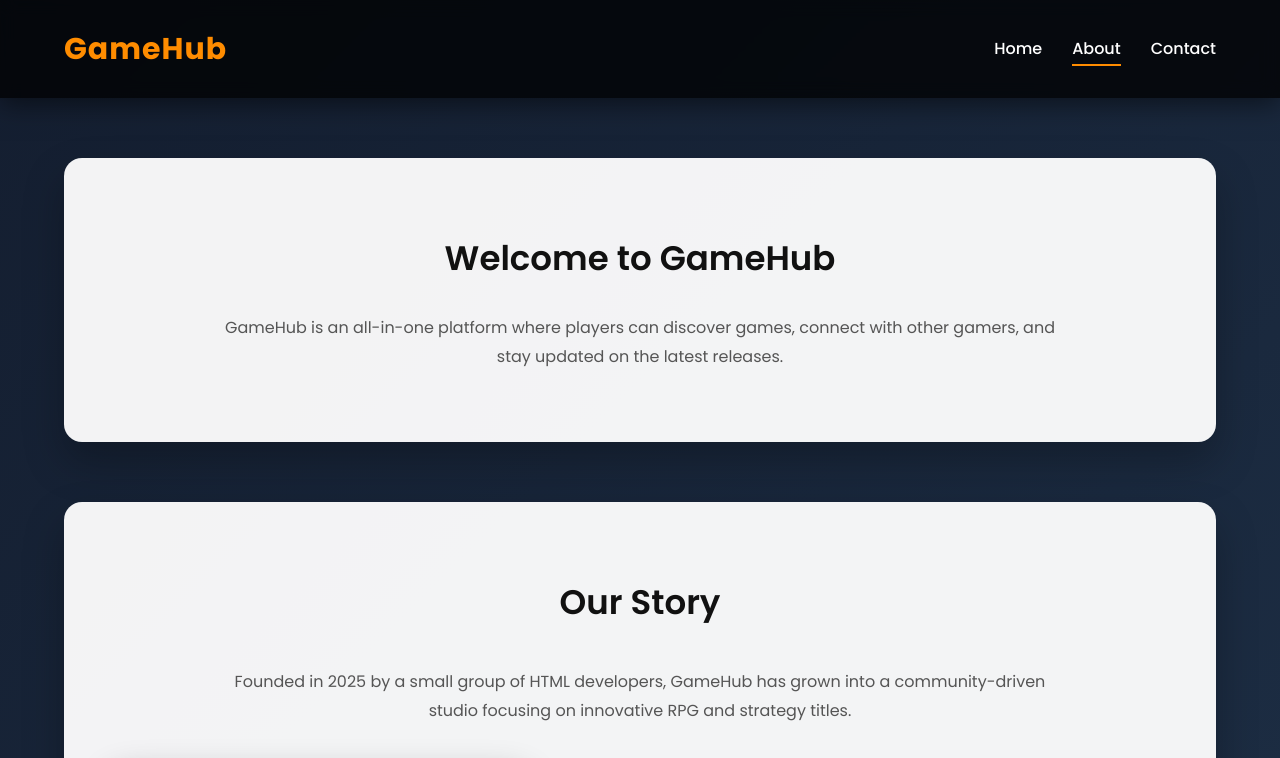
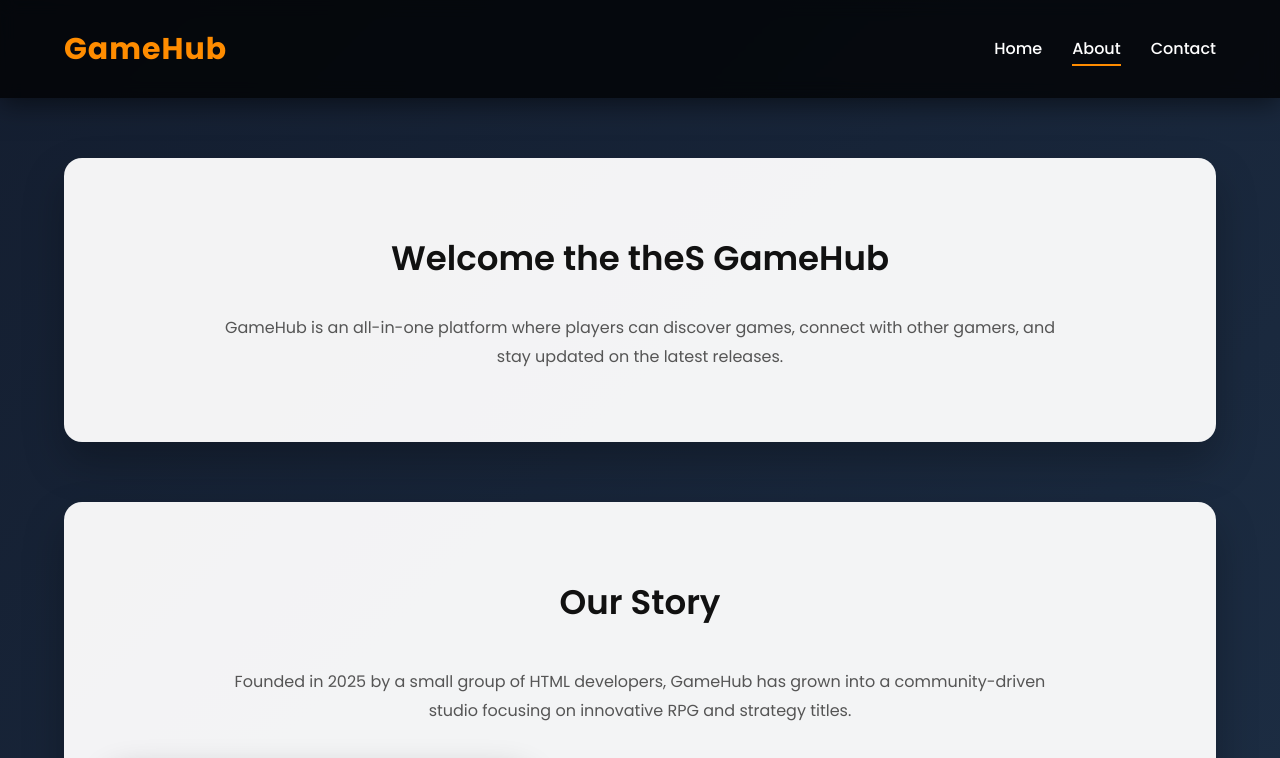
Before and after one commit to aftabhussainofficals/gaming-website, a plain HTML site: page pages/about.html in a window 1280 px wide. Shown: the top 758 px of the page. Drawn offline with Linux system fonts and the light colour scheme.

Commit message:
Abubakar's code

```diff
--- a/pages/about.html
+++ b/pages/about.html
@@ -228,7 +228,7 @@
 
 <main>
     <section id="about" class="container content-section">
-        <h2>Welcome to GameHub</h2>
+        <h2>Welcome the theS GameHub</h2>
         <p>GameHub is an all-in-one platform where players can discover games, connect with other gamers, and stay updated on the latest releases.</p>
     </section>
 
```
Also changed, not shown: pages/news-detail.html (+1 -1 lines).
